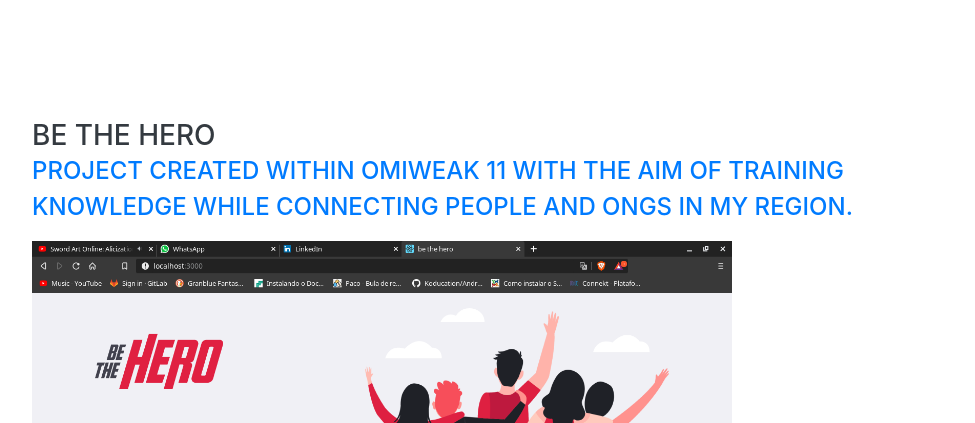
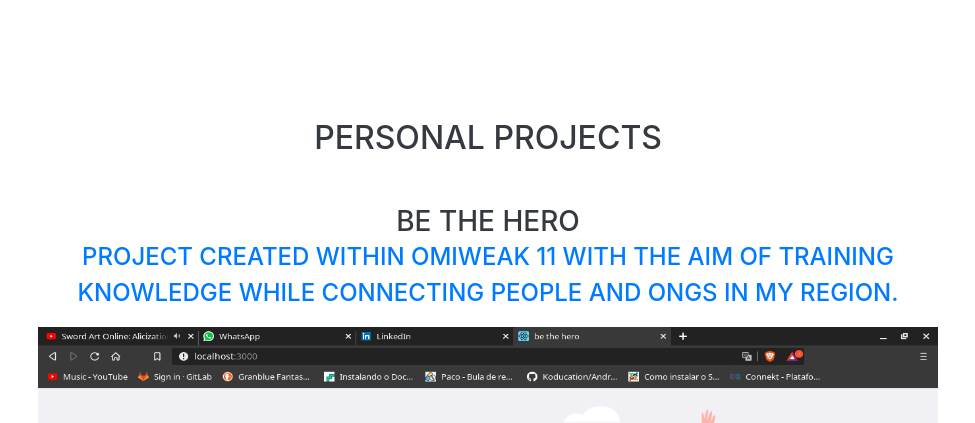
Before and after one commit to brunogeek9/brunogeek9.github.io, a website with bundled scripts: page index.html in a window 1280 px wide. Shown: the part 1530-1953 px from the top of the page, without its empty margins (288-1263 px from the left). Built offline with nearby package versions, Linux system fonts and the light colour scheme; a web font is replaced by a local one.

Commit message:
alteração do nome da pasta das imagens e da sessão de projetos pessoais.

```diff
--- a/css/resume.css
+++ b/css/resume.css
@@ -171,6 +171,8 @@ a {
     color: #BD5D38;
 }
 
-a:hover, a:focus, a:active {
+a:hover,
+a:focus,
+a:active {
     color: #824027;
 }
--- a/index.html
+++ b/index.html
@@ -29,7 +29,7 @@
         <a class="navbar-brand js-scroll-trigger" href="#page-top">
             <span class="d-block d-lg-none">Bruno Jamelli</span>
             <span class="d-none d-lg-block">
-        <img class="img-fluid img-profile rounded-circle mx-auto mb-2" src="img/profile.jpeg" alt="">
+        <img class="img-fluid img-profile rounded-circle mx-auto mb-2" src="images/profile.jpeg" alt="">
       </span>
         </a>
         <button class="navbar-toggler" type="button" data-toggle="collapse" data-target="#navbarSupportedContent" aria-controls="navbarSupportedContent" aria-expanded="false" aria-label="Toggle navigation">
--- a/js/projects.js
+++ b/js/projects.js
@@ -6,9 +6,9 @@ let projects = [
         url: "https://github.com/brunogeek9/be-the-hero",
         languages: "expo, react-native, node-js and axios.",
         print: {
-            file: "/img/tela1.png",
-            h: "400px",
-            w: "700px"
+            file: "/images/tela1.png",
+            h: "470px",
+            w: "900px"
         },
         description: "project created within omiweak 11 with the aim of training knowledge while connecting people and ONGs in my region."
     },
@@ -17,9 +17,9 @@ let projects = [
         languages: "PHP with cakephp",
         url: "https://github.com/brunogeek9/task_manager",
         print: {
-            file: "",
-            h: "600px",
-            w: "200px"
+            file: "/images/tela2.png",
+            h: "470px",
+            w: "900px"
         },
         description: "Task manager web app implemented with cakephp + mysql + bootstrap 4. "
     },
@@ -28,7 +28,7 @@ let projects = [
         url: "https://github.com/brunogeek9/weather-bot",
         languages: "JS",
         print: {
-            file: "/img/tela3.jpg",
+            file: "/images/tela3.jpg",
             h: "500px",
             w: "300px"
         },
@@ -39,20 +39,20 @@ let projects = [
         url: "https://github.com/brunojamelli/GitfootOlheiro",
         languages: "Firebase, google maps api and android native api.",
         print: {
-            file: "/img/tela4.jpeg",
+            file: "/images/tela4.png",
             h: "500px",
             w: "300px"
         },
-        description: "desc"
+        description: "Application to help football players and scouts meet."
     },
+
 ]
 console.log(projects);
 const addInDoom = async() => {
-    const header = `<h2 class="mb-5">Personal Projects</h2>`;
+    const header = `<h2 class="mb-5" align="center">Personal Projects</h2>`;
     const reposTemplate = projects.map(({ name, description, url, languages, print }) =>
         `
-
-                <div class="resume-item d-flex flex-column flex-md-row justify-content-between mb-5">
+                <div class="resume-item d-flex flex-column  col-xs-1" align="center">
                     <div class="resume-content">
                         <h3 class="mb-0">${name}</h3>
                         <div class="subheading mb-3">
@@ -65,12 +65,12 @@ const addInDoom = async() => {
                         </a>
                     </div>
                 </div>
-                <hr>
-            </div>
+                <div class="border-top my-3"></div>
 
         `).join('')
     console.log(reposTemplate);
-    education.innerHTML += reposTemplate
+    const content = header + reposTemplate;
+    education.innerHTML += content;
 }
 
 addInDoom();
```
Also changed, not shown: images/profile.jpeg (renamed from img/profile.jpeg), images/tela1.png (renamed from img/tela1.png), images/tela2.png (added), images/tela3.jpg (renamed from img/tela3.jpg), images/tela4.png (added), img/tela4.jpeg (deleted). Lines whose indentation alone changed are shown as unchanged.
